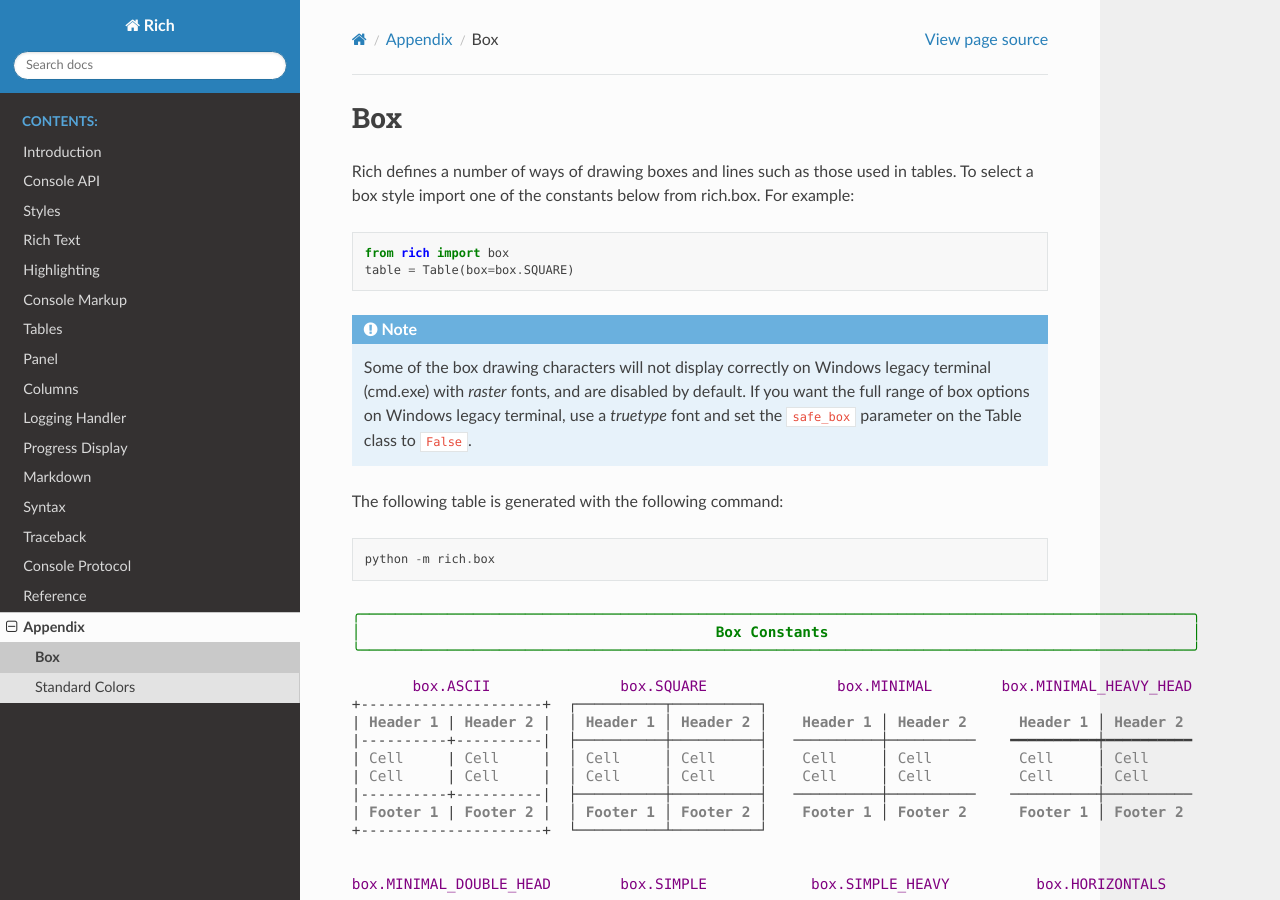
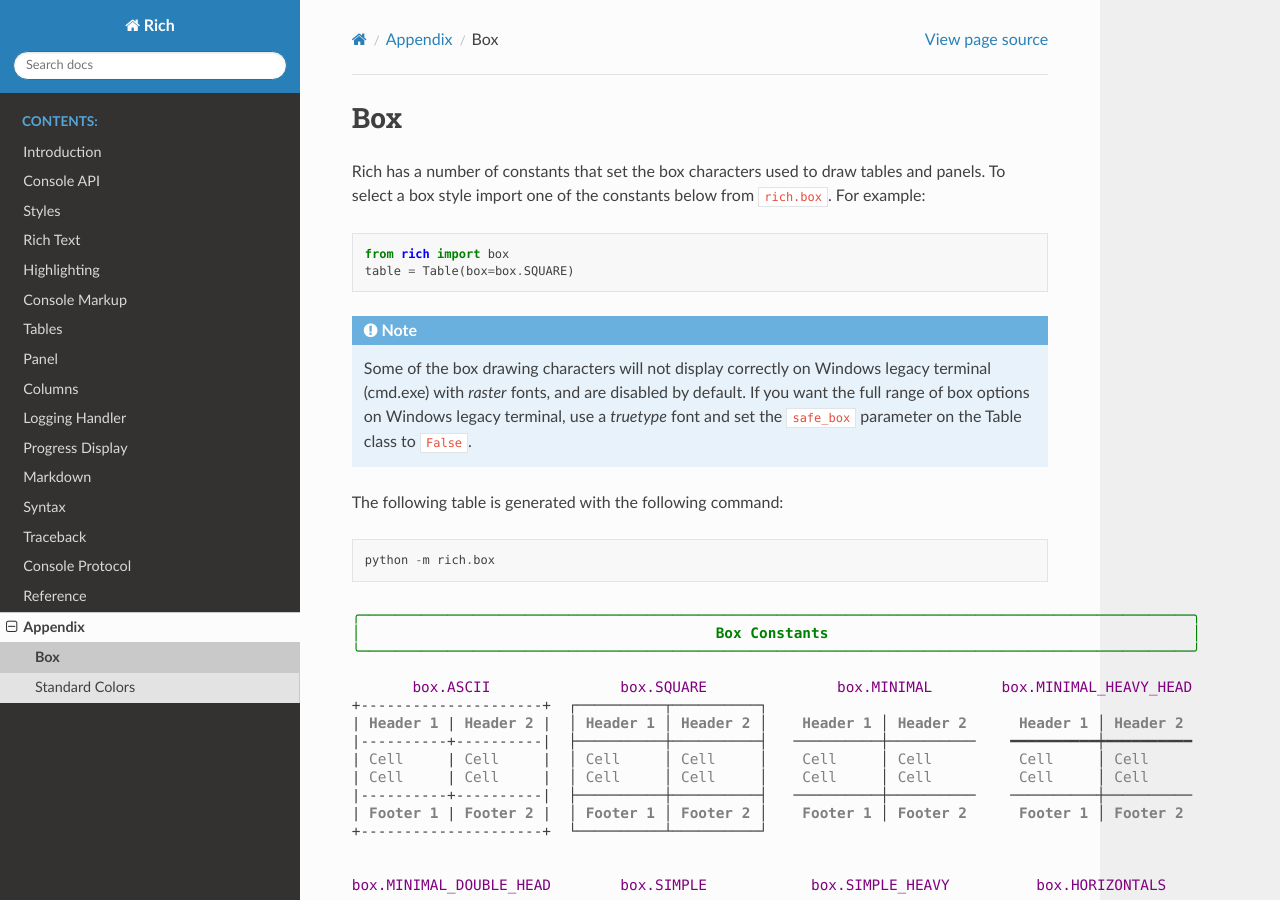
Before and after one commit to Textualize/rich, a Sphinx documentation site: the page built from docs/source/appendix/box.rst, in a window 1280 px wide and 900 px high. Built offline with Sphinx 7.4.7 and the Read the Docs theme 2.0.0, drawn with Linux system fonts in a browser that asks for light colours.

Commit message:
better docs

```diff
--- a/docs/source/appendix/box.rst
+++ b/docs/source/appendix/box.rst
@@ -3,11 +3,10 @@
 Box
 ===
 
-Rich defines a number of ways of drawing boxes and lines such as those used in tables. To select a box style import one of the constants below from rich.box. For example::
+Rich has a number of constants that set the box characters used to draw tables and panels. To select a box style import one of the constants below from ``rich.box``. For example::
 
     from rich import box
     table = Table(box=box.SQUARE)
-
 
 
 .. note::
```
